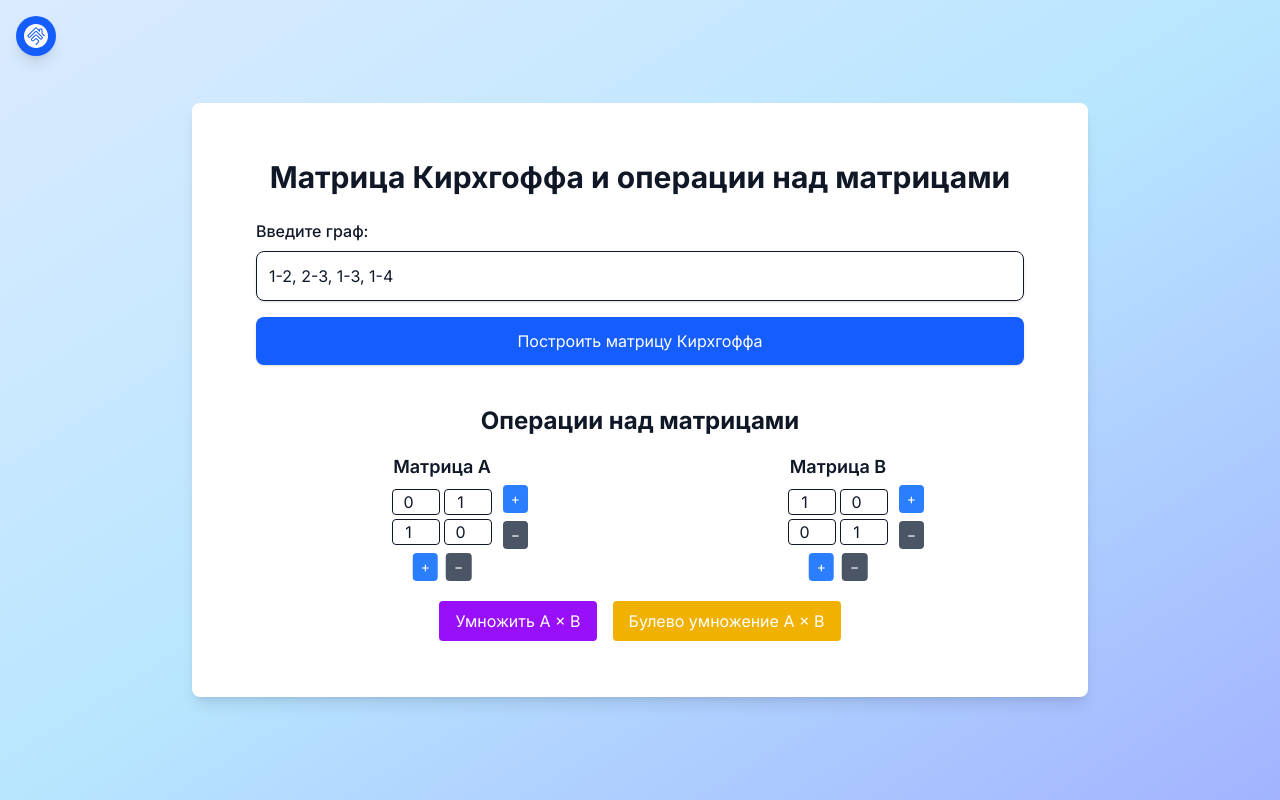
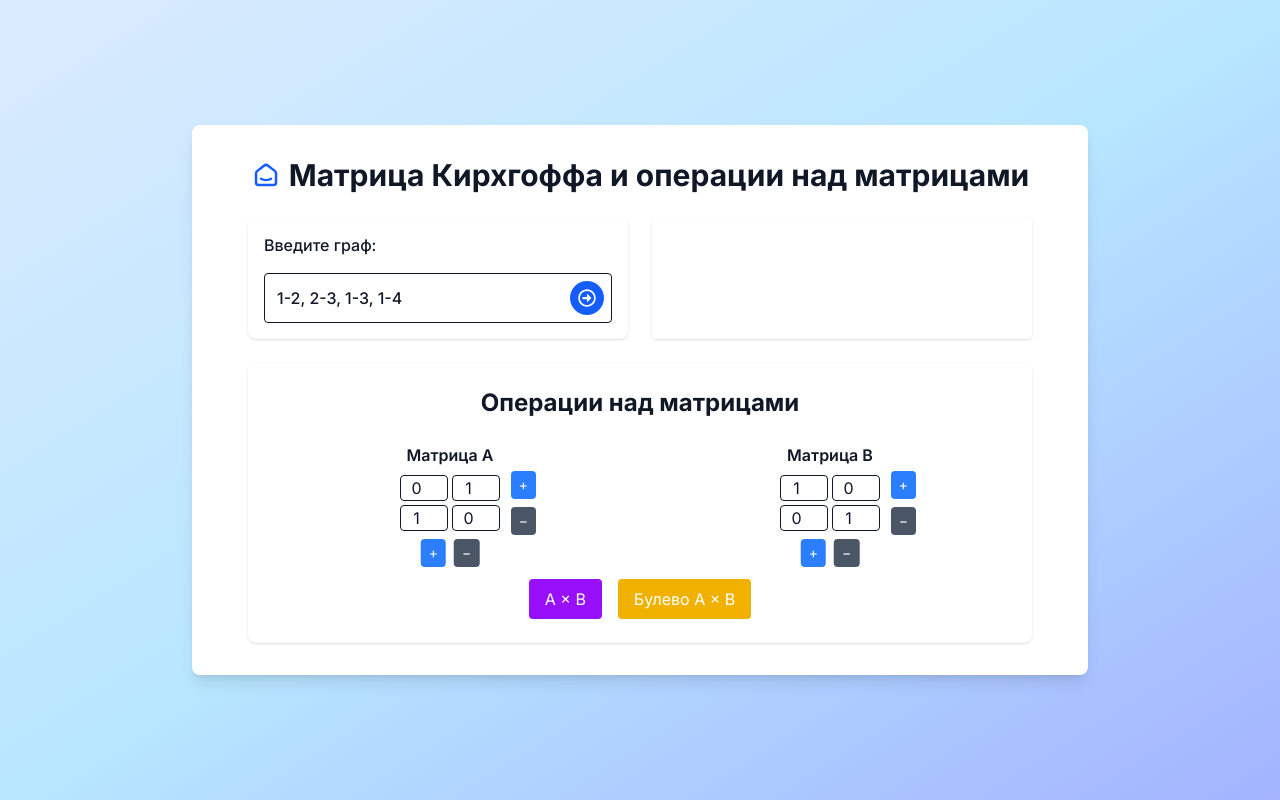
Before and after one commit to CCCollins/qualkify, a Next.js app: page /matrixes in a window 1280 px wide. Built offline with nearby package versions, Linux system fonts and the light colour scheme.

Commit message:
Pretty GUI

```diff
--- a/app/layout.tsx
+++ b/app/layout.tsx
@@ -1,7 +1,5 @@
 import type { Metadata } from "next";
 import { Inter, Fira_Code } from "next/font/google";
-import { SiHomebridge } from "react-icons/si";
-import Link from "next/link";
 import "./globals.css";
 
 const inter = Inter({
@@ -165,16 +163,7 @@ export default function RootLayout({
         </noscript>
       </head>
       <body className="bg-gradient-to-br from-blue-100 via-sky-200 to-indigo-300 text-gray-900 min-h-screen flex items-center justify-center">
-        <div className="absolute top-4 left-4 z-50">
-          <Link
-            href="/"
-            className="flex items-center gap-2 bg-blue-600 text-white px-2 py-2 rounded-full shadow-lg hover:shadow-xl hover:bg-blue-700 transition-all duration-300 transform hover:-translate-y-1"
-            aria-label="На главную"
-          >
-            <SiHomebridge className="text-2xl" />
-          </Link>
-        </div>
-        <div className="container mx-auto bg-white shadow-lg rounded-lg p-8 w-full max-w-4xl px-2 sm:px-8 lg:px-10">
+        <div className="container mx-auto bg-white shadow-lg rounded-lg p-8 md:max-w-4xl max-w-[90vw] px-2 sm:px-8 lg:px-10 max-h-[95vh] overflow-auto">
           {children}
         </div>
       </body>
--- a/app/matrixes/page.tsx
+++ b/app/matrixes/page.tsx
@@ -2,6 +2,9 @@
 
 import React, { useState } from 'react';
 import { Graphviz } from 'graphviz-react';
+import { FaRegArrowAltCircleRight } from 'react-icons/fa';
+import { TbSmartHome } from 'react-icons/tb';
+import Link from 'next/link';
 
 // Вспомогательные функции
 const parseGraph = (input: string) => {
@@ -196,11 +199,12 @@ export default function KirchhoffPage() {
   const [graphInput, setGraphInput] = useState('1-2, 2-3, 1-3, 1-4');
   const [graphViz, setGraphViz] = useState('');
   const [kirchhoffMatrix, setKirchhoffMatrix] = useState<number[][] | null>(null);
-  const [steps, setSteps] = useState<string[]>([]);
   const [error, setError] = useState('');
   const [matrixA, setMatrixA] = useState<number[][]>([[0, 1], [1, 0]]);
   const [matrixB, setMatrixB] = useState<number[][]>([[1, 0], [0, 1]]);
   const [resultMatrix, setResultMatrix] = useState<number[][] | null>(null);
+  const [kirchhoffSteps, setKirchhoffSteps] = useState<string[]>([]);
+  const [multiplicationSteps, setMultiplicationSteps] = useState<string[]>([]);
 
   const generateGraphViz = (edges: [number, number][]) => {
     let dot = 'graph G {\n';
@@ -241,35 +245,35 @@ export default function KirchhoffPage() {
 
       // Генерация шагов для отображения
       const stepsDescription = [
-        `Формула: II^T - 2A = K\n\n1. Построение матрицы инцидентности:`,
+        `Формула: II^T - 2A = K\n\n1️⃣ Построение матрицы инцидентности:`,
         ...incidenceMatrix.map(
-          (row, i) => `   Строка ${i + 1}: [${row.join(', ')}]`
+          (row) => `   [${row.join(', ')}]`
         ),
-        `2. Транспонирование матрицы инцидентности:`,
+        `2️⃣ Транспонирование матрицы инцидентности:`,
         ...incidenceMatrixT.map(
-          (row, i) => `   Строка ${i + 1}: [${row.join(', ')}]`
+          (row) => `   [${row.join(', ')}]`
         ),
-        `3. Умножение матрицы инцидентности на её транспонированную:`,
+        `3️⃣ Умножение матрицы инцидентности на её транспонированную:`,
         ...product.map(
-          (row, i) => `   Строка ${i + 1}: [${row.join(', ')}]`
+          (row) => `   [${row.join(', ')}]`
         ),
-        `4. Умножение матрицы смежности на 2:`,
+        `4️⃣ Умножение матрицы смежности на 2:`,
         ...scaledAdjMatrix.map(
-          (row, i) => `   Строка ${i + 1}: [${row.join(', ')}]`
+          (row) => `   [${row.join(', ')}]`
         ),
-        `5. Построение матрицы Кирхгоффа:`,
+        `5️⃣ Построение матрицы Кирхгоффа:`,
         ...kirchhoff.map(
-          (row, i) => `   Строка ${i + 1}: [${row.join(', ')}]`
+          (row) => `   [${row.join(', ')}]`
         ),
       ];
 
-      setSteps(stepsDescription);
+      setKirchhoffSteps(stepsDescription); // Сохраняем шаги для матрицы Кирхгоффа
       setKirchhoffMatrix(kirchhoff);
       setGraphViz(generateGraphViz(edges));
     } catch (e) {
       setError(e instanceof Error ? e.message : 'Произошла ошибка');
       setKirchhoffMatrix(null);
-      setSteps([]);
+      setKirchhoffSteps([]); // Очищаем шаги при ошибке
     }
   };
 
@@ -279,8 +283,8 @@ export default function KirchhoffPage() {
 
       // Генерация шагов для отображения
       const stepsDescription = [
-        '1. Проверка совместимости матриц для умножения.',
-        '2. Умножение строк матрицы A на столбцы матрицы B:',
+        '1️⃣ Проверка совместимости матриц для умножения.',
+        '2️⃣ Умножение строк матрицы A на столбцы матрицы B:',
         ...matrixA.map((row, i) =>
           matrixB[0].map((_, j) => {
             const computation = row
@@ -291,12 +295,12 @@ export default function KirchhoffPage() {
         ).flat(),
       ];
 
-      setSteps(stepsDescription);
+      setMultiplicationSteps(stepsDescription); // Сохраняем шаги для умножения
       setResultMatrix(result);
       setError('');
     } catch (e) {
       setResultMatrix(null);
-      setSteps([]);
+      setMultiplicationSteps([]); // Очищаем шаги при ошибке
       setError(e instanceof Error ? e.message : 'Произошла ошибка при умножении матриц');
     }
   };
@@ -307,8 +311,8 @@ export default function KirchhoffPage() {
 
       // Генерация шагов для отображения
       const stepsDescription = [
-        '1. Проверка совместимости матриц для булевого умножения.',
-        '2. Выполнение булевого умножения:',
+        '1️⃣ Проверка совместимости матриц для булевого умножения.',
+        '2️⃣ Выполнение булевого умножения:',
         ...matrixA.map((row, i) =>
           matrixB[0].map((_, j) => {
             const computation = row
@@ -319,96 +323,125 @@ export default function KirchhoffPage() {
         ).flat(),
       ];
 
-      setSteps(stepsDescription);
+      setMultiplicationSteps(stepsDescription); // Сохраняем шаги для булевого умножения
       setResultMatrix(result);
       setError('');
     } catch (e) {
       setResultMatrix(null);
-      setSteps([]);
+      setMultiplicationSteps([]); // Очищаем шаги при ошибке
       setError(e instanceof Error ? e.message : 'Произошла ошибка при булевом умножении матриц');
     }
   };
 
   return (
-    <div className="max-w-5xl mx-auto p-6">
-      <h1 className="text-3xl font-bold mb-6 text-center">Матрица Кирхгоффа и операции над матрицами</h1>
+    <div className="max-w-6xl mx-auto px-4">
+      <div className="flex justify-center items-center mb-6">
+        <Link
+          href="/"
+          className="text-blue-600 hover:text-blue-800 transition"
+          title="Домашняя страница"
+        >
+          <TbSmartHome className="text-3xl mr-2" />
+        </Link>
+        <h1 className="text-xl md:text-3xl font-bold text-center">
+          Матрица Кирхгоффа и операции над матрицами
+        </h1>
+      </div>
 
+      <div className="grid grid-cols-1 md:grid-cols-2 gap-4 md:gap-6 items-stretch">
       {/* Ввод графа */}
-      <div className="mb-4">
-        <label className="block mb-2 font-medium">Введите граф:</label>
+      <div className="bg-white shadow rounded-lg p-4 space-y-4 h-full">
+        <label className="block font-medium">Введите граф:</label>
+        <div className="relative flex items-center w-full">
           <input
             value={graphInput}
             onChange={(e) => setGraphInput(e.target.value)}
-          className="w-full p-3 border rounded-lg shadow-sm focus:ring-2 focus:ring-blue-500"
+            onKeyDown={(e) => e.key === 'Enter' && calculateKirchhoff()}
+            className="flex-1 border rounded p-3 pr-12 font-medium text-sm md:text-base w-full"
             placeholder="Формат: 1-2, 2-3, 1-3, 1-4"
           />
+          <button
+            onClick={calculateKirchhoff}
+            className="absolute right-2 rounded-full bg-blue-600 text-white p-2 hover:bg-blue-700 transition flex-shrink-0"
+          >
+            <FaRegArrowAltCircleRight className="text-lg" />
+          </button>
         </div>
 
-      <button
-        onClick={calculateKirchhoff}
-        className="w-full py-3 px-4 rounded-lg shadow bg-blue-600 hover:bg-blue-700 text-white"
-      >
-        Построить матрицу Кирхгоффа
-      </button>
+        {error && <div className="text-red-600 text-sm">{error}</div>}
 
-      {error && <div className="mt-4 text-red-600 font-medium">{error}</div>}
+        {kirchhoffSteps.length > 0 && (
+          <div>
+            <h3 className="text-base font-semibold mb-1">Шаги:</h3>
+            <pre className="text-sm bg-gray-100 p-3 rounded whitespace-pre-wrap overflow-x-auto">
+              {kirchhoffSteps.join('\n')}
+            </pre>
+          </div>
+        )}
+      </div>
 
+      {/* Правая часть: граф и матрица */}
+      <div className="flex flex-col gap-4 h-full">
+        <div className="bg-white rounded shadow p-4 flex-1 flex flex-col gap-4 justify-start">
           {graphViz && (
-        <div className="mt-6">
+            <div className="border rounded p-2 overflow-auto">
               <Graphviz dot={graphViz} options={{ height: '300px', width: '100%' }} />
             </div>
           )}
 
           {kirchhoffMatrix && (
-        <div className="mt-8">
-          <h3 className="text-lg font-semibold mb-2">Матрица Кирхгоффа:</h3>
+            <div>
+              <h3 className="font-semibold text-center">Матрица Кирхгоффа</h3>
               <MatrixTable data={kirchhoffMatrix} />
             </div>
           )}
-
-      {steps.length > 0 && (
-        <div className="mt-6">
-          <h3 className="text-lg font-semibold mb-2">Шаги вычислений:</h3>
-          <pre className="bg-gray-100 p-4 rounded text-sm text-gray-800 whitespace-pre-wrap">
-            {steps.join('\n')}
-          </pre>
         </div>
-      )}
-
-      {/* Операции над матрицами */}
-      <div className="mt-10">
-        <h2 className="text-2xl text-center font-bold mb-4">Операции над матрицами</h2>
-
-        <div className="grid grid-cols-1 md:grid-cols-2 gap-6">
-          <div>
-            <h3 className="text-lg font-semibold text-center mb-2">Матрица A</h3>
-            <MatrixEditor label="" matrix={matrixA} setMatrix={setMatrixA} />
-          </div>
-          <div>
-            <h3 className="text-lg font-semibold text-center mb-2">Матрица B</h3>
-            <MatrixEditor label="" matrix={matrixB} setMatrix={setMatrixB} />
       </div>
     </div>
 
-        <div className="flex justify-center items-center flex-wrap gap-4 mt-8">
+    {/* Операции над матрицами */}
+    <div className="bg-white rounded-lg shadow p-4 md:p-6 mt-6">
+      <h2 className="text-xl md:text-2xl font-bold text-center mb-4 md:mb-6">
+        Операции над матрицами
+      </h2>
+
+      <div className="grid grid-cols-1 md:grid-cols-2 gap-4 md:gap-6">
+        <MatrixEditor label="Матрица A" matrix={matrixA} setMatrix={setMatrixA} />
+        <MatrixEditor label="Матрица B" matrix={matrixB} setMatrix={setMatrixB} />
+      </div>
+
+      <div className="flex flex-wrap justify-center gap-4 mt-4 md:mt-6">
         <button
           onClick={handleMultiply}
-            className="bg-purple-600 text-white px-4 py-2 rounded hover:bg-purple-700"
+          className="bg-purple-600 text-white px-3 py-2 md:px-4 md:py-2 rounded hover:bg-purple-700 transition"
         >
-            Умножить A × B
+          A × B
         </button>
         <button
           onClick={handleBoolMultiply}
-            className="bg-yellow-500 text-white px-4 py-2 rounded hover:bg-yellow-600"
+          className="bg-yellow-500 text-white px-3 py-2 md:px-4 md:py-2 rounded hover:bg-yellow-600 transition"
         >
-            Булево умножение A × B
+          Булево A × B
         </button>
       </div>
 
+      {multiplicationSteps.length > 0 && (
+        <div className="mt-6 grid grid-cols-1 md:grid-cols-2 gap-4 md:gap-6 items-start">
+          <div>
+            <h3 className="text-lg font-semibold mb-2 text-center">Шаги</h3>
+            <pre className="text-sm bg-gray-100 p-4 rounded whitespace-pre-wrap overflow-x-auto">
+              {multiplicationSteps.join('\n')}
+            </pre>
+          </div>
+
           {resultMatrix && (
-          <div className="mt-6">
-            <h3 className="text-lg font-semibold mb-2">Результат:</h3>
+            <div>
+              <h3 className="text-lg font-semibold mb-2 text-center">Результат</h3>
+              <div className="overflow-x-auto">
                 <MatrixTable data={resultMatrix} />
+              </div>
+            </div>
+          )}
         </div>
       )}
     </div>
--- a/app/page.tsx
+++ b/app/page.tsx
@@ -15,11 +15,11 @@ export default function Home() {
   const router = useRouter();
 
   return (
-    <main className="bg-gradient-to-br from-sky-100 to-blue-200 flex flex-col items-center justify-center px-6 py-12">
+    <main className="bg-white sm:bg-gradient-to-br sm:from-sky-100 sm:to-blue-200 flex flex-col items-center justify-center px-6 py-12">
       <div className="text-center mb-12">
         <h1 className="text-4xl md:text-5xl font-bold text-gray-800 mb-2">
           <span className="bg-blue-600 text-white px-4 py-1 rounded-xl shadow">
-        Qualkify
+            Qualkify
           </span>
         </h1>
         <p className="text-base md:text-lg text-gray-700 mt-4 font-medium">
```
Also changed, not shown: app/dijkstra/page.tsx (+16 -3 lines), app/induction/page.tsx (+25 -7 lines), app/logic/page.tsx (+35 -17 lines), app/sets/page.tsx (+66 -47 lines), 1 other file (tests, documents, lock files or other folders). Lines whose indentation alone changed are shown as unchanged.
